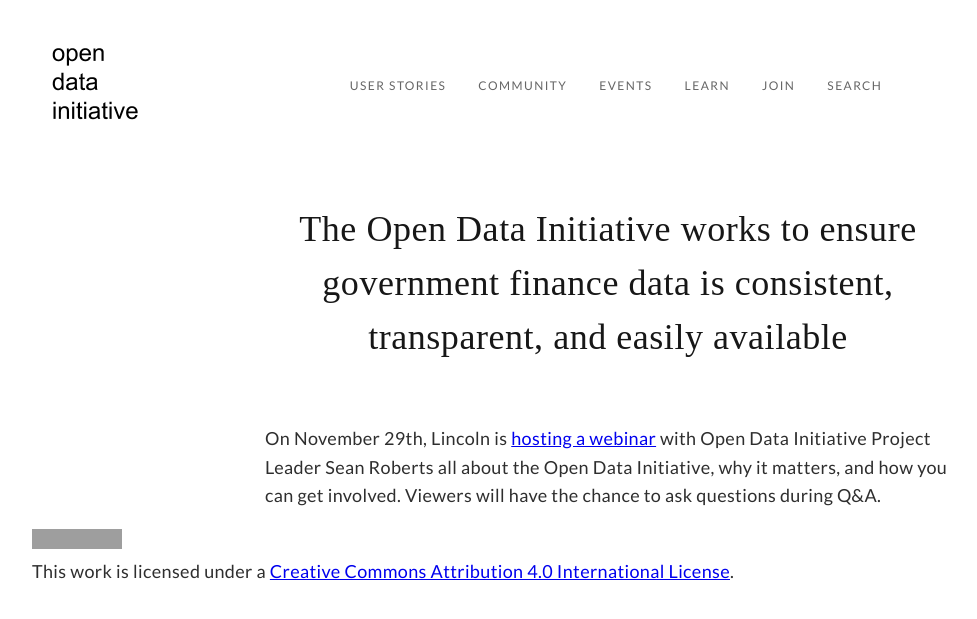
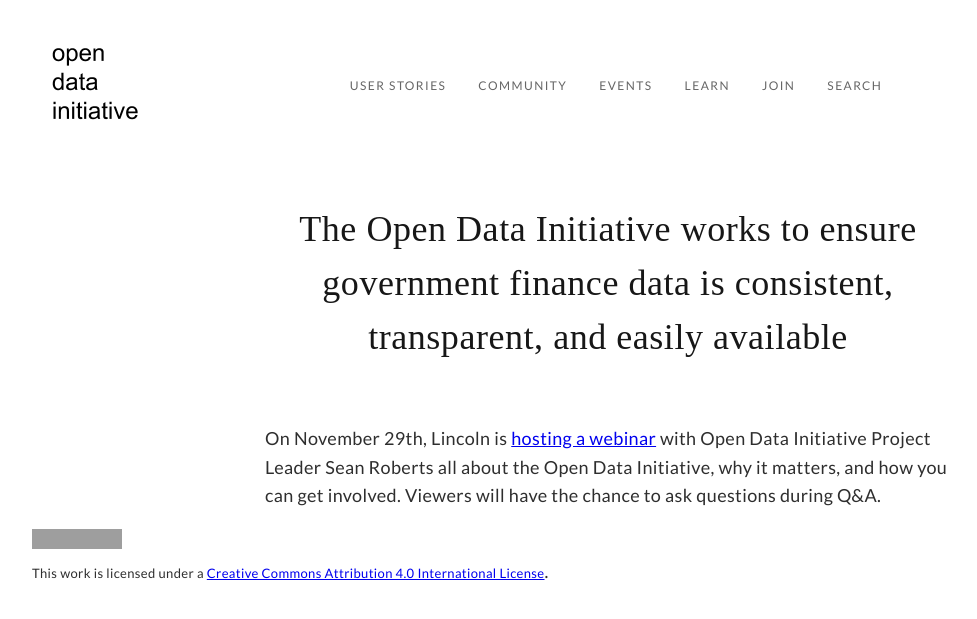
Before and after one commit to opendatainitiative/opendatainitiative.github.io, a Jekyll site: the page built from index.md, in a window 1280 px wide. Shown: the top 619 px of the page, without its empty margins (32-1009 px from the left). Built offline with Jekyll 4.4.1, drawn with Linux system fonts in a browser that asks for light colours; grey boxes are pictures that could not be loaded.

Commit message:
Update footer.html

```diff
--- a/_includes/footer.html
+++ b/_includes/footer.html
@@ -4,7 +4,7 @@
                     <a rel="license" href="http://creativecommons.org/licenses/by/4.0/">
                     <img alt="Creative Commons License" style="border-width:0" src="https://i.creativecommons.org/l/by/4.0/80x15.png" /></a>
                     <br />
-                    <font-size:11px>This work is licensed under a
+                    <font size="2">This work is licensed under a
                     <a rel="license" href="http://creativecommons.org/licenses/by/4.0/">Creative Commons Attribution 4.0 International License</a></font>.
         </div>
 </footer>
```
